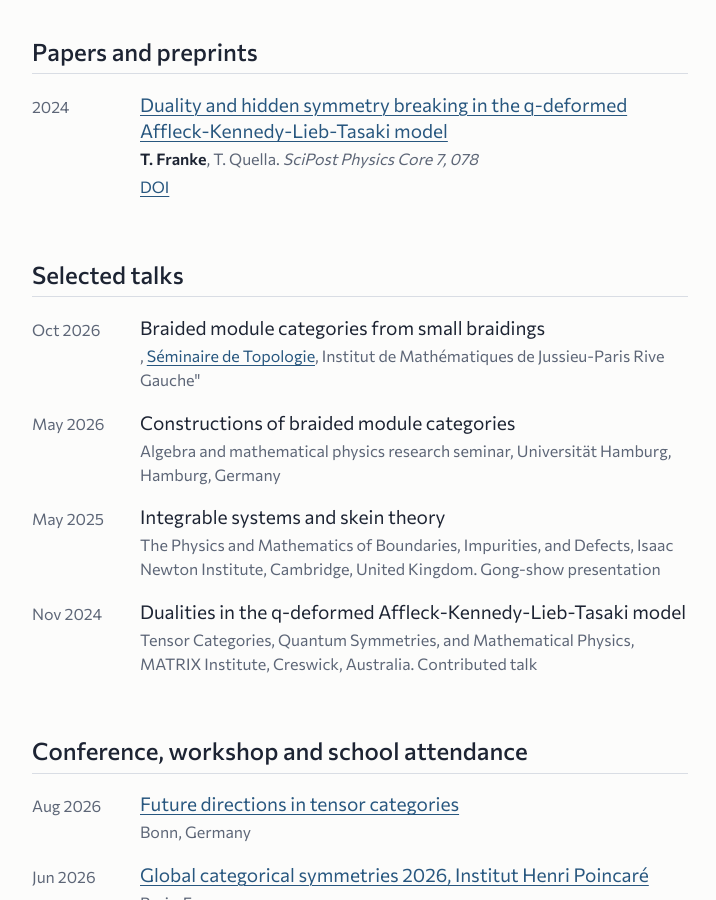
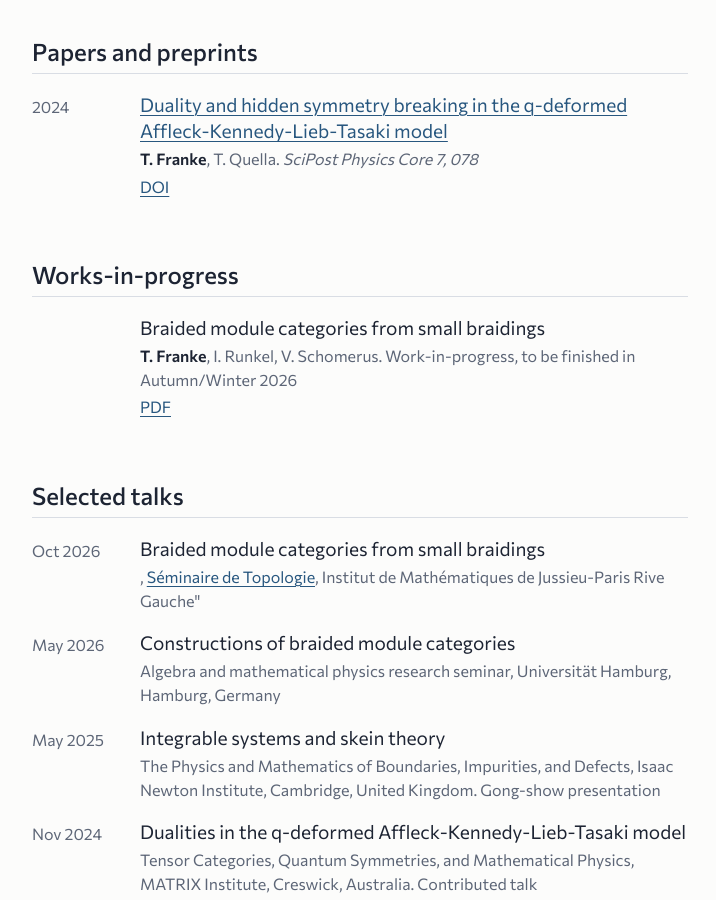
Before and after one commit to TylerFranke/TylerFranke.github.io, a Jekyll site: the page built from index.html, in a window 1280 px wide and 900 px high, scrolled down 1057 px. Shown: the whole window, without its empty margins (280-996 px from the left). Built offline with Jekyll 4.4.1, drawn with Linux system fonts in a browser that asks for light colours.

Commit message:
Add drafts section to index.html
Added a section to display works-in-progress drafts with relevant metadata and links.

```diff
--- a/index.html
+++ b/index.html
@@ -3,6 +3,7 @@ layout: default
 ---
 {% assign none = "" | split: "" %}
 {% assign papers = site.data.papers | default: none | sort: "year" | reverse %}
+{% assign drafts = site.data.drafts | default: none | sort: "year" | reverse %}
 {% assign upcomingtalks = site.data.upcomingtalks | default: none | sort: "date" | reverse %}
 {% assign talks = site.data.talks | default: none | sort: "date" | reverse %}
 {% assign conferences = site.data.conferences | default: none | sort: "date" | reverse %}
@@ -65,6 +66,30 @@ layout: default
     <h2>Papers and preprints</h2>
     <ol class="entries" reversed>
       {% for p in papers %}
+      <li>
+        <span class="when">{{ p.year }}</span>
+        <div>
+          <p class="title">{% if p.doi %}<a href="https://doi.org/{{ p.doi }}">{{ p.title }}</a>{% elsif p.arxiv %}<a href="https://arxiv.org/abs/{{ p.arxiv }}">{{ p.title }}</a>{% else %}{{ p.title }}{% endif %}</p>
+          <p class="meta">{{ p.authors | replace: site.author.short_name, me }}{% if p.journal %}. <cite>{{ p.journal }}</cite>{% endif %}{% if p.note %}. {{ p.note }}{% endif %}</p>
+          {% if p.arxiv or p.doi or p.pdf %}
+          <p class="links">
+            {% if p.arxiv %}<a href="https://arxiv.org/abs/{{ p.arxiv }}">arXiv:{{ p.arxiv }}</a>{% endif %}
+            {% if p.doi %}<a href="https://doi.org/{{ p.doi }}">DOI</a>{% endif %}
+            {% if p.pdf %}<a href="{{ p.pdf | relative_url }}">PDF</a>{% endif %}
+          </p>
+          {% endif %}
+        </div>
+      </li>
+      {% endfor %}
+    </ol>
+  </section>
+  {% endif %}
+
+  {% if drafts.size > 0 %}
+  <section class="wrap" id="papers">
+    <h2>Works-in-progress</h2>
+    <ol class="entries" reversed>
+      {% for p in drafts %}
       <li>
         <span class="when">{{ p.year }}</span>
         <div>
```
